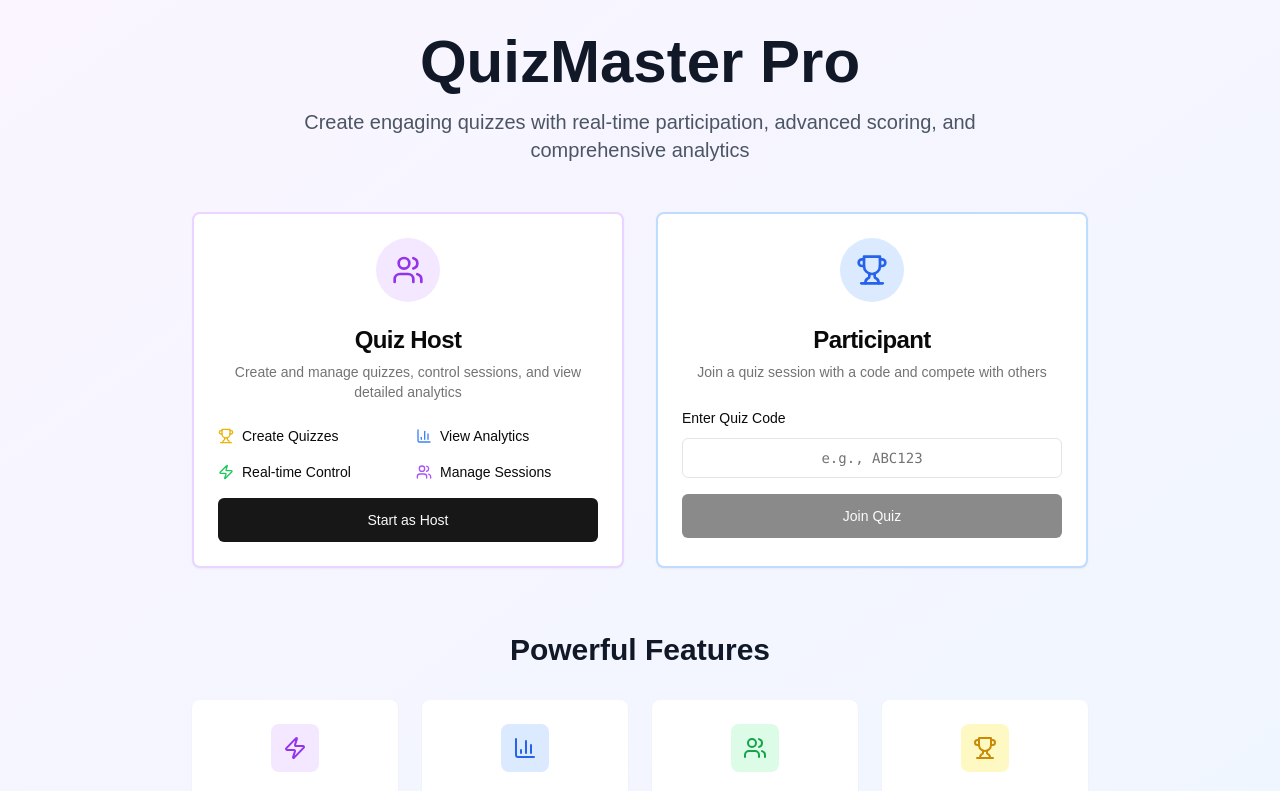
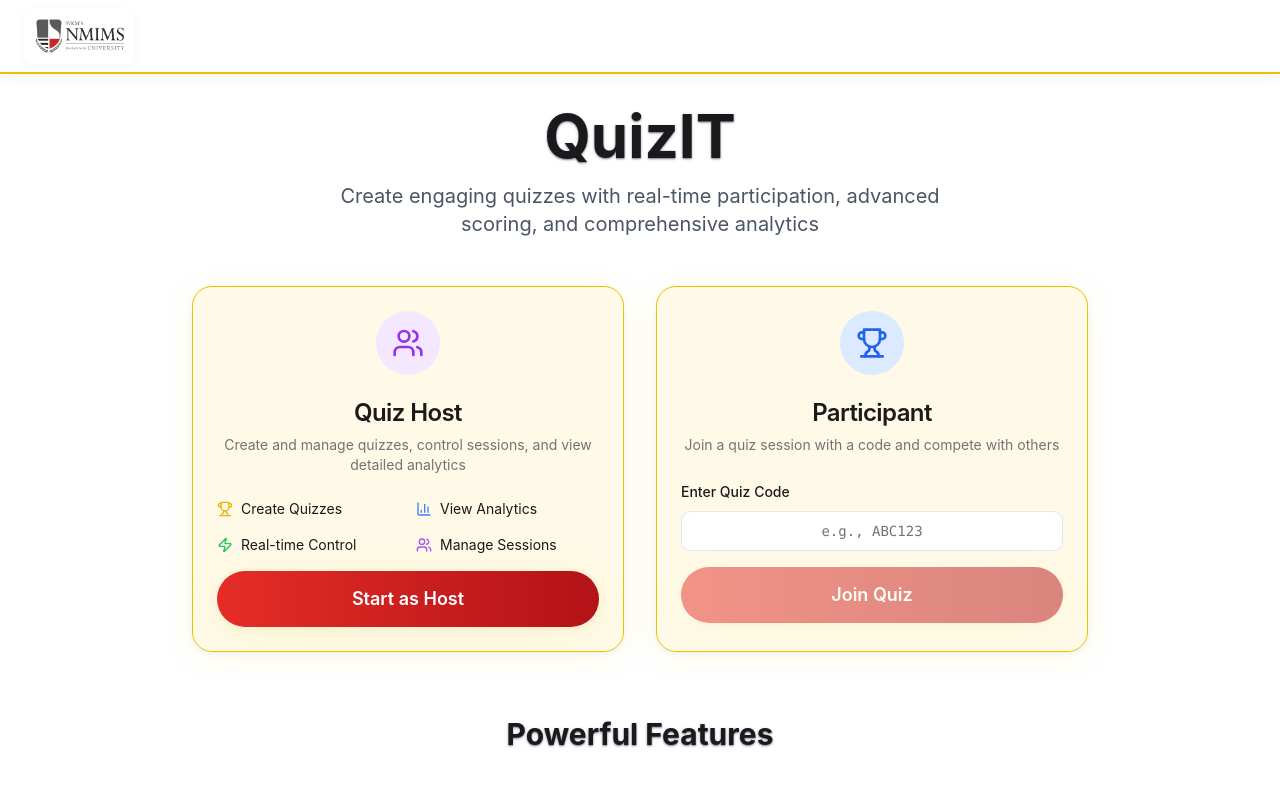
Before and after one commit to Anshuman101010/QuizApp, a Next.js app in the folder quiz-app/: page / in a window 1280 px wide. Shown: the top 791 px of the page. Built offline with nearby package versions, Linux system fonts and the light colour scheme.

Commit message:
UI and UX Improvements

```diff
--- a/quiz-app/app/globals.css
+++ b/quiz-app/app/globals.css
@@ -3,84 +3,70 @@
 @tailwind utilities;
 
 body {
-  font-family: Arial, Helvetica, sans-serif;
+  background: linear-gradient(135deg, #fffbe6 0%, #f7ecd0 100%);
+  color: hsl(var(--foreground));
+  font-family: 'Inter', 'Montserrat', 'Playfair Display', Arial, Helvetica, sans-serif;
+  -webkit-font-smoothing: antialiased;
+  -moz-osx-font-smoothing: grayscale;
 }
 
 @layer utilities {
+  .text-glow {
+    text-shadow: 0 2px 8px rgba(80,120,255,0.25), 0 1px 2px rgba(0,0,0,0.5);
+  }
   .text-balance {
     text-wrap: balance;
   }
+  .lux-card {
+    background: rgba(255, 250, 230, 0.95);
+    border: 1.5px solid #e6c200;
+    box-shadow: 0 6px 32px 0 rgba(230, 194, 0, 0.08), 0 1.5px 8px 0 rgba(0,0,0,0.04);
+    border-radius: 1.25rem;
+    backdrop-filter: blur(2px);
+  }
+  .lux-shadow {
+    box-shadow: 0 6px 32px 0 rgba(230, 194, 0, 0.10), 0 1.5px 8px 0 rgba(0,0,0,0.06);
+  }
+}
+h1, h2, h3, h4, h5, h6 {
+  text-shadow: 0 2px 8px rgba(80,120,255,0.18), 0 1px 2px rgba(0,0,0,0.5);
+  color: hsl(var(--foreground));
+}
+strong, .font-bold {
+  text-shadow: 0 1px 4px rgba(80,120,255,0.12), 0 1px 2px rgba(0,0,0,0.5);
+  color: hsl(var(--foreground));
 }
 
 @layer base {
   :root {
-    --background: 0 0% 100%;
-    --foreground: 0 0% 3.9%;
+    --background: 0 0% 100%; /* white */
+    --foreground: 0 0% 10%; /* almost black */
     --card: 0 0% 100%;
-    --card-foreground: 0 0% 3.9%;
+    --card-foreground: 0 0% 10%;
     --popover: 0 0% 100%;
-    --popover-foreground: 0 0% 3.9%;
-    --primary: 0 0% 9%;
-    --primary-foreground: 0 0% 98%;
-    --secondary: 0 0% 96.1%;
-    --secondary-foreground: 0 0% 9%;
-    --muted: 0 0% 96.1%;
-    --muted-foreground: 0 0% 45.1%;
-    --accent: 0 0% 96.1%;
-    --accent-foreground: 0 0% 9%;
-    --destructive: 0 84.2% 60.2%;
-    --destructive-foreground: 0 0% 98%;
-    --border: 0 0% 89.8%;
-    --input: 0 0% 89.8%;
-    --ring: 0 0% 3.9%;
-    --chart-1: 12 76% 61%;
-    --chart-2: 173 58% 39%;
-    --chart-3: 197 37% 24%;
-    --chart-4: 43 74% 66%;
-    --chart-5: 27 87% 67%;
-    --radius: 0.5rem;
-    --sidebar-background: 0 0% 98%;
-    --sidebar-foreground: 240 5.3% 26.1%;
-    --sidebar-primary: 240 5.9% 10%;
-    --sidebar-primary-foreground: 0 0% 98%;
-    --sidebar-accent: 240 4.8% 95.9%;
-    --sidebar-accent-foreground: 240 5.9% 10%;
-    --sidebar-border: 220 13% 91%;
-    --sidebar-ring: 217.2 91.2% 59.8%;
-  }
-  .dark {
-    --background: 0 0% 3.9%;
-    --foreground: 0 0% 98%;
-    --card: 0 0% 3.9%;
-    --card-foreground: 0 0% 98%;
-    --popover: 0 0% 3.9%;
-    --popover-foreground: 0 0% 98%;
-    --primary: 0 0% 98%;
-    --primary-foreground: 0 0% 9%;
-    --secondary: 0 0% 14.9%;
-    --secondary-foreground: 0 0% 98%;
-    --muted: 0 0% 14.9%;
-    --muted-foreground: 0 0% 63.9%;
-    --accent: 0 0% 14.9%;
-    --accent-foreground: 0 0% 98%;
-    --destructive: 0 62.8% 30.6%;
-    --destructive-foreground: 0 0% 98%;
-    --border: 0 0% 14.9%;
-    --input: 0 0% 14.9%;
-    --ring: 0 0% 83.1%;
-    --chart-1: 220 70% 50%;
-    --chart-2: 160 60% 45%;
-    --chart-3: 30 80% 55%;
-    --chart-4: 280 65% 60%;
-    --chart-5: 340 75% 55%;
-    --sidebar-background: 240 5.9% 10%;
-    --sidebar-foreground: 240 4.8% 95.9%;
-    --sidebar-primary: 224.3 76.3% 48%;
+    --popover-foreground: 0 0% 10%;
+    --primary: 0 80% 48%; /* rich red */
+    --primary-foreground: 0 0% 100%;
+    --secondary: 0 0% 96%;
+    --secondary-foreground: 0 0% 10%;
+    --muted: 0 0% 96%;
+    --muted-foreground: 0 0% 45%;
+    --accent: 48 90% 60%; /* gold */
+    --accent-foreground: 0 0% 10%;
+    --destructive: 0 84% 60%;
+    --destructive-foreground: 0 0% 100%;
+    --border: 0 0% 90%;
+    --input: 0 0% 90%;
+    --ring: 0 80% 48%;
+    --radius: 0.75rem;
+    --sidebar-background: 0 0% 100%;
+    --sidebar-foreground: 0 0% 10%;
+    --sidebar-primary: 0 80% 48%;
     --sidebar-primary-foreground: 0 0% 100%;
-    --sidebar-accent: 240 3.7% 15.9%;
-    --sidebar-accent-foreground: 240 4.8% 95.9%;
-    --sidebar-border: 240 3.7% 15.9%;
-    --sidebar-ring: 217.2 91.2% 59.8%;
+    --sidebar-accent: 48 90% 60%;
+    --sidebar-accent-foreground: 0 0% 10%;
+    --sidebar-border: 0 0% 90%;
+    --sidebar-ring: 48 90% 60%;
   }
 }
 
--- a/quiz-app/app/host/create-quiz/page.tsx
+++ b/quiz-app/app/host/create-quiz/page.tsx
@@ -74,7 +74,7 @@ export default function CreateQuiz() {
   }
 
   return (
-    <div className="min-h-screen bg-gray-50 dark:bg-gray-900">
+    <div className="min-h-screen">
       <div className="container mx-auto px-4 py-8">
         <div className="flex items-center gap-4 mb-8">
           <Button variant="ghost" onClick={() => router.back()}>
@@ -82,8 +82,8 @@ export default function CreateQuiz() {
             Back
           </Button>
           <div>
-            <h1 className="text-3xl font-bold text-gray-900 dark:text-white">Create New Quiz</h1>
-            <p className="text-gray-600 dark:text-gray-400 mt-2">
+            <h1 className="text-3xl font-bold text-glow">Create New Quiz</h1>
+            <p className="mt-2 text-balance">
               Design your quiz with multiple question types and advanced settings
             </p>
           </div>
--- a/quiz-app/app/host/dashboard/page.tsx
+++ b/quiz-app/app/host/dashboard/page.tsx
@@ -52,12 +52,12 @@ export default function HostDashboard() {
   }
 
   return (
-    <div className="min-h-screen bg-gray-50 dark:bg-gray-900">
+    <div className="min-h-screen">
       <div className="container mx-auto px-4 py-8">
         <div className="flex justify-between items-center mb-8">
           <div>
-            <h1 className="text-3xl font-bold text-gray-900 dark:text-white">Host Dashboard</h1>
-            <p className="text-gray-600 dark:text-gray-400 mt-2">Manage your quizzes and view performance analytics</p>
+            <h1 className="text-3xl font-bold text-glow">Host Dashboard</h1>
+            <p className="mt-2 text-balance">Manage your quizzes and view performance analytics</p>
           </div>
           <Button onClick={handleCreateQuiz} size="lg">
             <Plus className="w-5 h-5 mr-2" />
--- a/quiz-app/app/layout.tsx
+++ b/quiz-app/app/layout.tsx
@@ -14,7 +14,27 @@ export default function RootLayout({
 }>) {
   return (
     <html lang="en">
-      <body>{children}</body>
+      <body style={{ position: 'relative', minHeight: '100vh', background: '#fff' }}>
+        <header style={{
+          position: 'relative',
+          zIndex: 10,
+          width: '100%',
+          padding: '0.5rem 0',
+          background: '#fff',
+          boxShadow: '0 2px 16px 0 rgba(0,0,0,0.06)',
+          borderBottom: '2px solid #e6c200', // gold
+          display: 'flex',
+          alignItems: 'center',
+          justifyContent: 'flex-start',
+        }}>
+          <img
+            src="/college_logo.png"
+            alt="NMIMS Logo"
+            style={{ height: 56, width: 'auto', marginLeft: 24, marginRight: 16, objectFit: 'contain', background: '#fff', borderRadius: 8, boxShadow: '0 2px 8px rgba(0,0,0,0.04)' }}
+          />
+        </header>
+        <div style={{ position: 'relative', zIndex: 1 }}>{children}</div>
+      </body>
     </html>
   )
 }
--- a/quiz-app/app/page.tsx
+++ b/quiz-app/app/page.tsx
@@ -23,10 +23,10 @@ export default function HomePage() {
   }
 
   return (
-    <div className="min-h-screen bg-gradient-to-br from-purple-50 to-blue-50 dark:from-gray-900 dark:to-gray-800">
+    <div className="min-h-screen">
       <div className="container mx-auto px-4 py-8">
         <div className="text-center mb-12">
-          <h1 className="text-4xl md:text-6xl font-bold text-gray-900 dark:text-white mb-4">QuizMaster Pro</h1>
+          <h1 className="text-4xl md:text-6xl font-bold text-gray-900 dark:text-white mb-4">QuizIT</h1>
           <p className="text-xl text-gray-600 dark:text-gray-300 max-w-2xl mx-auto">
             Create engaging quizzes with real-time participation, advanced scoring, and comprehensive analytics
           </p>
--- a/quiz-app/app/participant/quiz/[code]/page.tsx
+++ b/quiz-app/app/participant/quiz/[code]/page.tsx
@@ -186,13 +186,13 @@ export default function ParticipantQuiz() {
   }
 
   return (
-    <div className="min-h-screen bg-gradient-to-br from-blue-50 to-purple-50 dark:from-gray-900 dark:to-gray-800">
+    <div className="min-h-screen">
       <div className="container mx-auto px-4 py-8">
         {/* Header */}
         <div className="flex items-center justify-between mb-6">
           <div>
-            <h1 className="text-2xl font-bold text-gray-900 dark:text-white">{playerName}</h1>
-            <p className="text-gray-600 dark:text-gray-400">Quiz Code: {quizCode}</p>
+            <h1 className="text-2xl font-bold text-glow">{playerName}</h1>
+            <p className="text-balance">Quiz Code: {quizCode}</p>
           </div>
           <Badge variant="outline" className="text-lg px-4 py-2">
             #{playerStats.position}
--- /dev/null
+++ b/quiz-app/components/InteractiveBackground.tsx
@@ -0,0 +1,20 @@
+'use client'
+import React from 'react';
+
+const InteractiveBackground: React.FC = () => {
+  return (
+    <div style={{
+      position: 'fixed',
+      inset: 0,
+      zIndex: 0,
+      pointerEvents: 'none',
+      width: '100vw',
+      height: '100vh',
+      overflow: 'hidden',
+      background: 'radial-gradient(ellipse 80% 60% at 50% 30%, rgba(255,215,0,0.08) 0%, rgba(139,0,0,0.12) 60%, rgba(0,0,0,0.95) 100%)',
+      filter: 'blur(0.5px)'
+    }} />
+  );
+};
+
+export default InteractiveBackground;
--- a/quiz-app/components/ui/button.tsx
+++ b/quiz-app/components/ui/button.tsx
@@ -5,25 +5,25 @@ import { cva, type VariantProps } from "class-variance-authority"
 import { cn } from "@/lib/utils"
 
 const buttonVariants = cva(
-  "inline-flex items-center justify-center gap-2 whitespace-nowrap rounded-md text-sm font-medium ring-offset-background transition-colors focus-visible:outline-none focus-visible:ring-2 focus-visible:ring-ring focus-visible:ring-offset-2 disabled:pointer-events-none disabled:opacity-50 [&_svg]:pointer-events-none [&_svg]:size-4 [&_svg]:shrink-0",
+  "inline-flex items-center justify-center gap-2 whitespace-nowrap rounded-full text-base font-semibold ring-offset-background transition-all duration-200 lux-shadow lux-btn focus-visible:outline-none focus-visible:ring-2 focus-visible:ring-accent focus-visible:ring-offset-2 disabled:pointer-events-none disabled:opacity-50 [&_svg]:pointer-events-none [&_svg]:size-4 [&_svg]:shrink-0",
   {
     variants: {
       variant: {
-        default: "bg-primary text-primary-foreground hover:bg-primary/90",
+        default: "bg-gradient-to-r from-[#e52d27] to-[#b31217] text-white border-0 shadow-[0_4px_24px_0_rgba(230,194,0,0.18)] relative overflow-hidden before:content-[''] before:absolute before:inset-0 before:bg-gradient-to-r before:from-transparent before:via-[#fffbe6]/60 before:to-transparent before:opacity-0 hover:before:opacity-100 before:transition-opacity before:duration-500 hover:scale-105 hover:shadow-[0_8px_32px_0_rgba(230,194,0,0.28)] active:scale-98 active:shadow-[0_2px_8px_0_rgba(230,194,0,0.10)]",
         destructive:
           "bg-destructive text-destructive-foreground hover:bg-destructive/90",
         outline:
-          "border border-input bg-background hover:bg-accent hover:text-accent-foreground",
+          "border-2 border-[#e6c200] text-[#b31217] bg-transparent hover:bg-[#fffbe6] hover:text-[#b31217] hover:shadow-lg hover:scale-105",
         secondary:
-          "bg-secondary text-secondary-foreground hover:bg-secondary/80",
-        ghost: "hover:bg-accent hover:text-accent-foreground",
+          "bg-secondary text-secondary-foreground hover:bg-[#fffbe6] hover:text-[#b31217] hover:shadow-lg hover:scale-105",
+        ghost: "hover:bg-[#fffbe6] hover:text-[#b31217] hover:shadow-lg hover:scale-105",
         link: "text-primary underline-offset-4 hover:underline",
       },
       size: {
-        default: "h-10 px-4 py-2",
-        sm: "h-9 rounded-md px-3",
-        lg: "h-11 rounded-md px-8",
-        icon: "h-10 w-10",
+        default: "h-12 px-8 py-2",
+        sm: "h-10 rounded-full px-5",
+        lg: "h-14 rounded-full px-12 text-lg",
+        icon: "h-12 w-12",
       },
     },
     defaultVariants: {
--- a/quiz-app/components/ui/card.tsx
+++ b/quiz-app/components/ui/card.tsx
@@ -9,7 +9,7 @@ const Card = React.forwardRef<
   <div
     ref={ref}
     className={cn(
-      "rounded-lg border bg-card text-card-foreground shadow-sm",
+      "lux-card lux-shadow",
       className
     )}
     {...props}
```
Also changed, not shown: quiz-app/app/host/quiz/[id]/results/page.tsx (+6 -11 lines), quiz-app/components/ui/gemini-background.tsx (added), quiz-app/public/College_logo.png (added).
